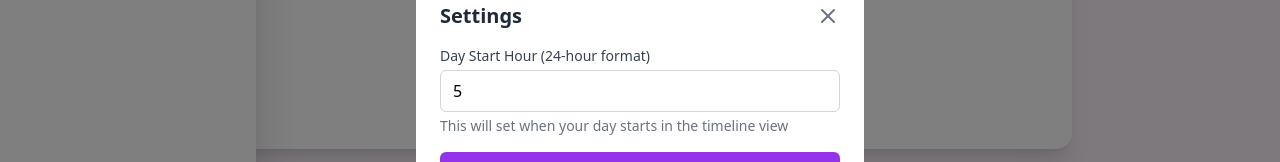
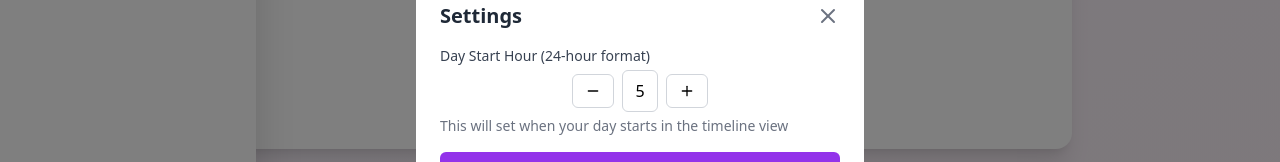
Before and after one commit to namansharma3007/Daily-Planner, a React (Vite) app: page / in a window 1280 px wide. Both pictures are taken after a click on the button "Settings". Shown: the part 303-465 px from the top of the page. Built offline with nearby package versions, Linux system fonts and the light colour scheme.

Commit message:
fix:bug: in settings edit modal now user can easily change start time

```diff
--- a/src/components/SettingsModal.tsx
+++ b/src/components/SettingsModal.tsx
@@ -1,5 +1,5 @@
-import React, { useState } from 'react';
-import { X } from 'lucide-react';
+import React, { useState } from "react";
+import { X, Plus, Minus } from "lucide-react";
 
 interface SettingsModalProps {
   isOpen: boolean;
@@ -12,7 +12,7 @@ const SettingsModal: React.FC<SettingsModalProps> = ({
   isOpen,
   onClose,
   startHour,
-  onUpdateSettings
+  onUpdateSettings,
 }) => {
   const [tempStartHour, setTempStartHour] = useState(startHour);
 
@@ -22,11 +22,14 @@ const SettingsModal: React.FC<SettingsModalProps> = ({
     onClose();
   };
 
-  const handleHourChange = (e: React.ChangeEvent<HTMLInputElement>) => {
-    const value = parseInt(e.target.value, 10);
-    if (!isNaN(value) && value >= 0 && value <= 23) {
-      setTempStartHour(value);
-    }
+  const handleHourChange = (increment: number) => {
+    setTempStartHour((prev) => {
+      const newValue = prev + increment;
+      if (newValue >= 0 && newValue <= 23) {
+        return newValue;
+      }
+      return prev;
+    });
   };
 
   if (!isOpen) return null;
@@ -36,7 +39,10 @@ const SettingsModal: React.FC<SettingsModalProps> = ({
       <div className="bg-white rounded-lg p-6 w-full max-w-md">
         <div className="flex justify-between items-center mb-4">
           <h2 className="text-xl font-bold text-gray-800">Settings</h2>
-          <button onClick={onClose} className="text-gray-500 hover:text-gray-700">
+          <button
+            onClick={onClose}
+            className="text-gray-500 hover:text-gray-700"
+          >
             <X className="w-6 h-6" />
           </button>
         </div>
@@ -46,15 +52,25 @@ const SettingsModal: React.FC<SettingsModalProps> = ({
             <label className="block text-sm font-medium text-gray-700 mb-1">
               Day Start Hour (24-hour format)
             </label>
-            <input
-              type="number"
-              min="0"
-              max="23"
-              value={tempStartHour}
-              onChange={handleHourChange}
-              className="w-full px-3 py-2 border border-gray-300 rounded-md focus:outline-none focus:ring-2 focus:ring-purple-500"
-              required
-            />
+            <div className="flex items-center space-x-2 justify-center">
+              <button
+                type="button"
+                onClick={() => handleHourChange(-1)}
+                className="px-3 py-2 border border-gray-300 rounded-md focus:outline-none focus:ring-2 focus:ring-purple-500"
+              >
+                <Minus className="w-4 h-4" />
+              </button>
+              <span className="px-3 py-2 border border-gray-300 rounded-md">
+                {tempStartHour}
+              </span>
+              <button
+                type="button"
+                onClick={() => handleHourChange(1)}
+                className="px-3 py-2 border border-gray-300 rounded-md focus:outline-none focus:ring-2 focus:ring-purple-500"
+              >
+                <Plus className="w-4 h-4" />
+              </button>
+            </div>
             <p className="mt-1 text-sm text-gray-500">
               This will set when your day starts in the timeline view
             </p>
```
